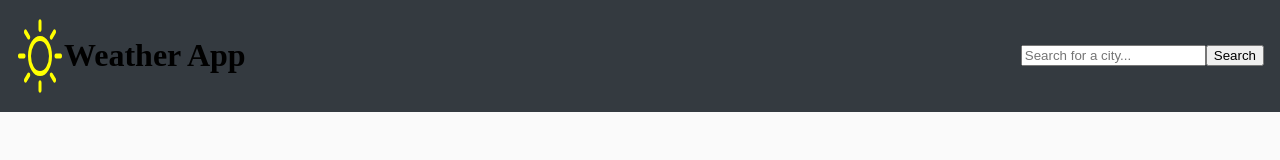
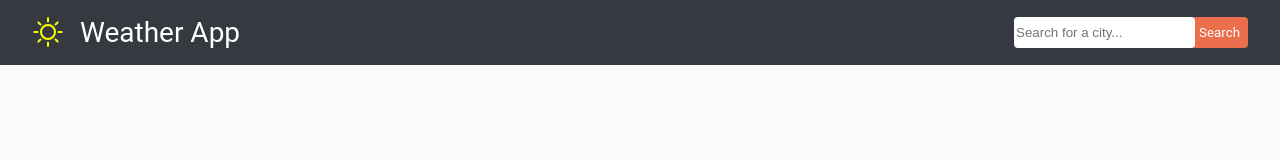
Before and after one commit to wrdowney/weather-app, a website built with webpack: page dist/index.html in a window 1280 px wide. Built offline with nearby package versions, Linux system fonts and the light colour scheme.

Commit message:
Finish header stling

```diff
--- a/src/style/style.css
+++ b/src/style/style.css
@@ -1,5 +1,5 @@
 :root {
-
+    font-family: 'Roboto', sans-serif;
 }
 
 body {
@@ -14,8 +14,8 @@ header {
     flex-wrap: wrap;
     justify-content: space-between;
     align-items: center;
-    padding: 1rem;
-
+    padding: 1rem 2rem 1rem 2rem;
+    gap: 1rem;
 }
 
 .bg-orange {
@@ -26,11 +26,50 @@ header {
     background-color: #343a40!important;
 }
 
+
+.search {
+    border-radius: 0.25rem;
+    border: none;
+    z-index: 1;
+}
+
+.btn {
+    border: none;
+    padding: .5rem;
+    border-radius: 0.25rem;
+    font-family: inherit;
+}
+
+.btn-search {
+    margin-left: -.25rem;
+    color: white;
+}
+
+.btn-search:hover {
+    background-color: #e9633e
+}
+
 .container {
     display: flex;
     justify-content: center;
+    color: white;
+}
 
+#title {
+    gap: 1rem;
 }
+
+#title h1 {
+    padding: 0;
+    margin: 0;
+    font-size: 1.75rem;
+    font-weight: 400;
+}
+
+#title img {
+    height: 2rem;
+}
+
 
 @media (max-width: 800px) {
     .container {
```
Also changed, not shown: dist/index.html, src/style/actions/dataFromAPI.js (added).
